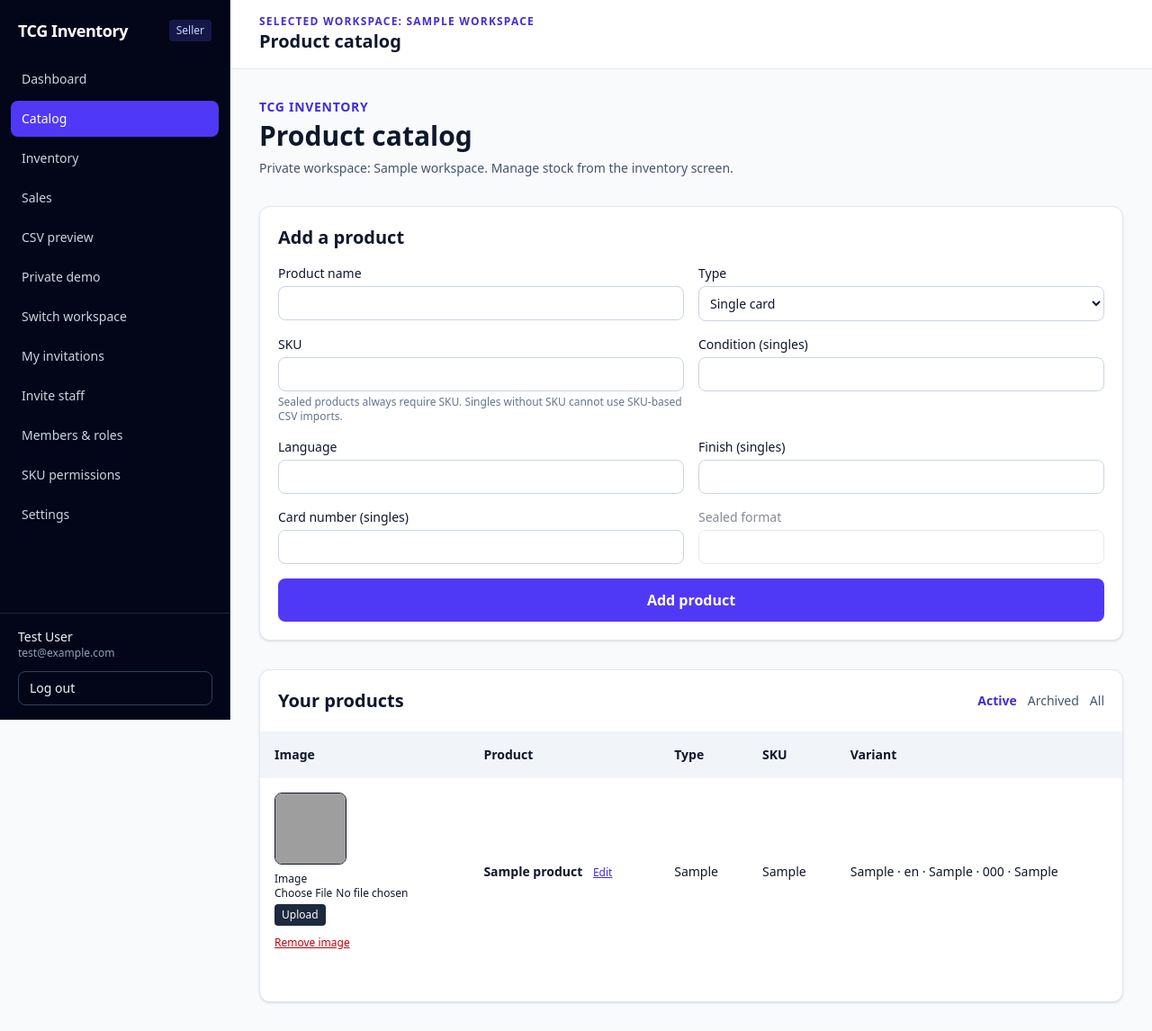
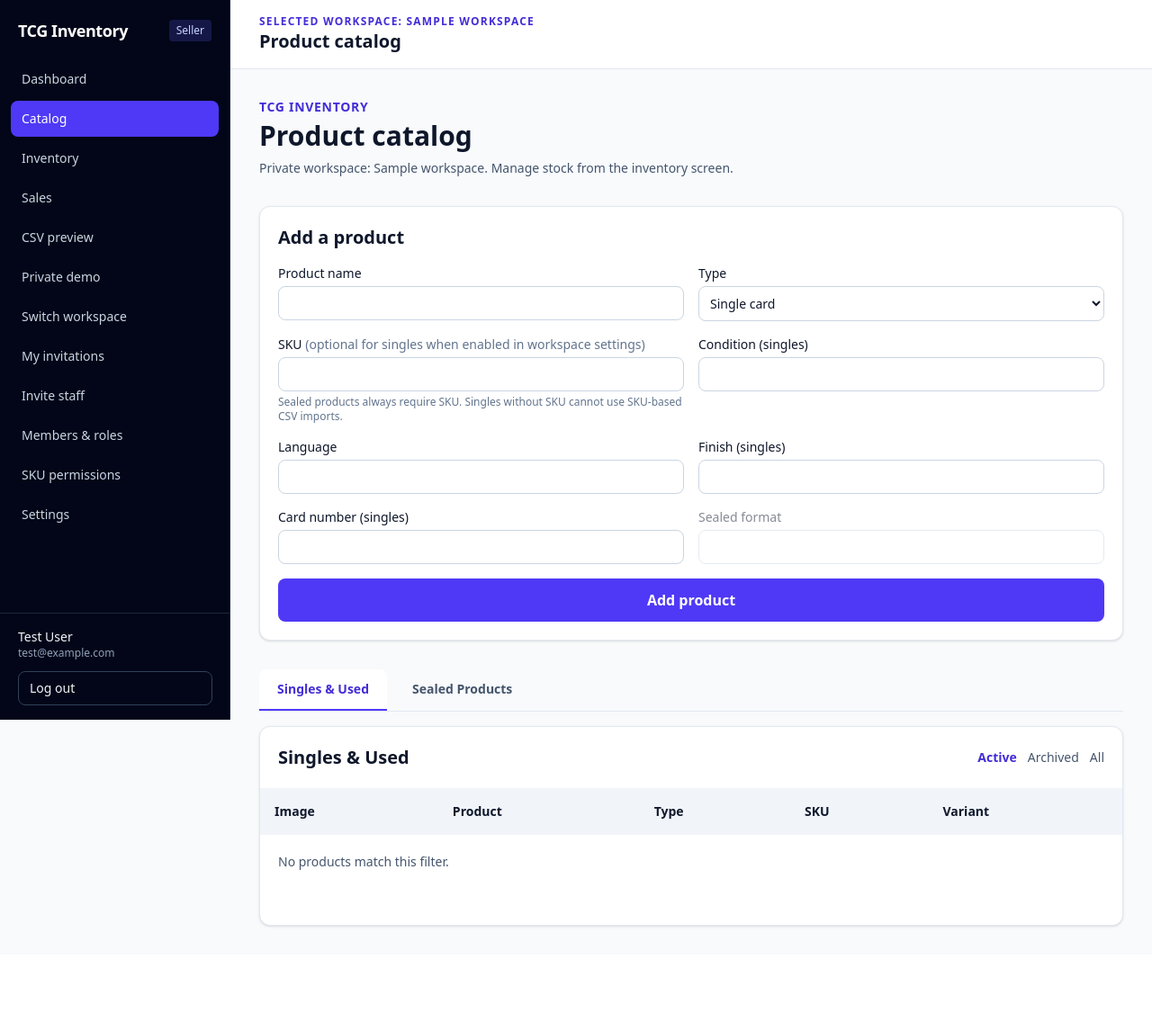
Before and after one commit to ariffasyraf-11/tcg-inventory, a Laravel app: page /catalog in a window 1280 px wide. Shown: the whole page at 90% size. After the commit the page ends 1031 px from the top, so only its background shows below. Run offline with Laravel 12, Linux system fonts and the light colour scheme; a user stored in the database is signed in; data comes from the database, SQL or seed files in the repository; tables that the repository leaves empty hold one stand-in row (values such as "Sample post"); style sheets or scripts are compiled from the project's sources; grey boxes are pictures that could not be loaded.

Commit message:
Catalog: Singles & Used / Sealed tabs and read-only singles SKU (#31)
* feat: separate catalog tabs and disable singles SKU edit UI

* test: create variants for catalog tab fixtures

```diff
--- a/app/Http/Controllers/CatalogController.php
+++ b/app/Http/Controllers/CatalogController.php
@@ -20,17 +20,21 @@ class CatalogController extends Controller
         $workspace = $this->workspace($request);
 
         $status = $request->query('status', 'active');
+        $type = $request->query('type', 'single');
+        abort_unless(in_array($type, ['single', 'sealed'], true), 404);
         abort_unless(in_array($status, ['active', 'archived', 'all'], true), 404);
 
         return view('catalog.index', [
             'products' => Product::query()
                 ->where('workspace_id', $workspace->id)
+                ->where('type', $type)
                 ->when($status === 'active', fn ($query) => $query->where('active', true))
                 ->when($status === 'archived', fn ($query) => $query->where('active', false))
                 ->with('variants')
                 ->latest()
                 ->paginate(20)->withQueryString(),
             'status' => $status,
+            'type' => $type,
             'workspace' => $workspace,
         ]);
     }
--- a/resources/views/catalog/index.blade.php
+++ b/resources/views/catalog/index.blade.php
@@ -37,7 +37,7 @@
                     <option value="sealed" @selected(old('type') === 'sealed')>Sealed product</option>
                 </select>
             </label>
-            <label class="text-sm font-medium">SKU @unless($workspace->single_sku_enabled)<span class="text-slate-500">(optional for singles)</span>@endunless
+            <label class="text-sm font-medium">SKU <span class="text-slate-500">(optional for singles when enabled in workspace settings)</span>
                 <input id="catalog-sku" name="sku" value="{{ old('sku') }}" maxlength="100" @if($workspace->single_sku_enabled) required @endif class="mt-1 block w-full rounded-lg border border-slate-300 p-2">
                 <span class="mt-1 block text-xs text-slate-500">Sealed products always require SKU. Singles without SKU cannot use SKU-based CSV imports.</span>
             </label>
@@ -64,8 +64,12 @@
         </form>
     </section>
     @endif
+    <nav aria-label="Product categories" class="mb-4 flex gap-2 border-b border-slate-200" role="tablist">
+        <a role="tab" aria-selected="{{ $type === 'single' ? 'true' : 'false' }}" href="{{ route('catalog.index', ['type' => 'single', 'status' => $status]) }}" class="rounded-t-lg px-5 py-3 text-sm font-semibold {{ $type === 'single' ? 'border-b-2 border-indigo-600 bg-white text-indigo-700' : 'text-slate-600 hover:bg-slate-100' }}">Singles &amp; Used</a>
+        <a role="tab" aria-selected="{{ $type === 'sealed' ? 'true' : 'false' }}" href="{{ route('catalog.index', ['type' => 'sealed', 'status' => $status]) }}" class="rounded-t-lg px-5 py-3 text-sm font-semibold {{ $type === 'sealed' ? 'border-b-2 border-indigo-600 bg-white text-indigo-700' : 'text-slate-600 hover:bg-slate-100' }}">Sealed Products</a>
+    </nav>
     <section class="overflow-x-auto rounded-xl border border-slate-200 bg-white shadow-sm">
-        <div class="flex flex-wrap items-center justify-between gap-3 p-5"><h2 class="text-xl font-semibold">Your products</h2><nav aria-label="Catalog status filter" class="flex gap-3 text-sm"><a href="{{ route('catalog.index', ['status' => 'active']) }}" class="{{ $status === 'active' ? 'font-bold text-indigo-700' : 'text-slate-600' }}">Active</a><a href="{{ route('catalog.index', ['status' => 'archived']) }}" class="{{ $status === 'archived' ? 'font-bold text-indigo-700' : 'text-slate-600' }}">Archived</a><a href="{{ route('catalog.index', ['status' => 'all']) }}" class="{{ $status === 'all' ? 'font-bold text-indigo-700' : 'text-slate-600' }}">All</a></nav></div>
+        <div class="flex flex-wrap items-center justify-between gap-3 p-5"><h2 class="text-xl font-semibold">{{ $type === 'single' ? 'Singles & Used' : 'Sealed Products' }}</h2><nav aria-label="Catalog status filter" class="flex gap-3 text-sm"><a href="{{ route('catalog.index', ['type' => $type, 'status' => 'active']) }}" class="{{ $status === 'active' ? 'font-bold text-indigo-700' : 'text-slate-600' }}">Active</a><a href="{{ route('catalog.index', ['type' => $type, 'status' => 'archived']) }}" class="{{ $status === 'archived' ? 'font-bold text-indigo-700' : 'text-slate-600' }}">Archived</a><a href="{{ route('catalog.index', ['type' => $type, 'status' => 'all']) }}" class="{{ $status === 'all' ? 'font-bold text-indigo-700' : 'text-slate-600' }}">All</a></nav></div>
         <table class="w-full min-w-[600px] text-left text-sm">
             <thead class="bg-slate-100"><tr><th class="p-4">Image</th><th class="p-4">Product</th><th class="p-4">Type</th><th class="p-4">SKU</th><th class="p-4">Variant</th></tr></thead>
             <tbody class="divide-y divide-slate-100">
@@ -75,7 +79,7 @@
                             <td class="p-4"><div class="flex flex-col gap-2">@if($product->image_path)<img src="{{ route('catalog.image.show', $product) }}" alt="{{ $product->name }} image" loading="lazy" class="h-20 w-20 rounded-lg border object-cover">@else<div class="flex h-20 w-20 items-center justify-center rounded-lg bg-slate-100 text-xs text-slate-500">No image</div>@endif
 @if($workspace->owner_user_id === auth()->id())<form action="{{ route('catalog.image.store', $product) }}" method="POST" enctype="multipart/form-data" class="space-y-1">@csrf<label class="block text-xs">Image<input name="image" type="file" accept="image/jpeg,image/png,image/webp,image/gif" required class="block w-40 text-xs"></label><button class="rounded bg-slate-800 px-2 py-1 text-xs text-white">Upload</button></form>@if($product->image_path)<form action="{{ route('catalog.image.destroy', $product) }}" method="POST">@csrf @method('DELETE')<button class="text-xs text-red-700 underline">Remove image</button></form>@endif @endif</div></td><td class="p-4 font-semibold">{{ $product->name }} @unless($product->active)<span class="text-xs text-amber-700">(Archived)</span>@endunless @if(app(\App\Support\WorkspaceAccess::class)->allows(auth()->user(), $workspace, 'catalog_edit'))<a class="ml-2 text-xs font-normal text-indigo-700 underline" href="{{ route('catalog.edit', $product) }}">Edit</a>@endif</td>
                             <td class="p-4">{{ ucfirst($product->type) }}</td>
-                            <td class="p-4">{{ $variant->sku ?: 'No SKU' }}</td>
+                            <td class="p-4">{{ $variant->sku ?: 'No SKU · Variant #'.$variant->id }}</td>
                             <td class="p-4">{{ collect([$variant->condition, $variant->language, $variant->finish, $variant->card_number, $variant->sealed_format])->filter()->join(' · ') ?: 'Standard' }}</td>
                         </tr>
                     @endforeach
```
Also changed, not shown: docs/22-user-guide-workspaces-and-collaboration.md (+4 -0 lines), resources/views/catalog/edit.blade.php (+1 -1 lines), tests/Feature/CatalogTypeTabsTest.php (added, +43 -0 lines).
